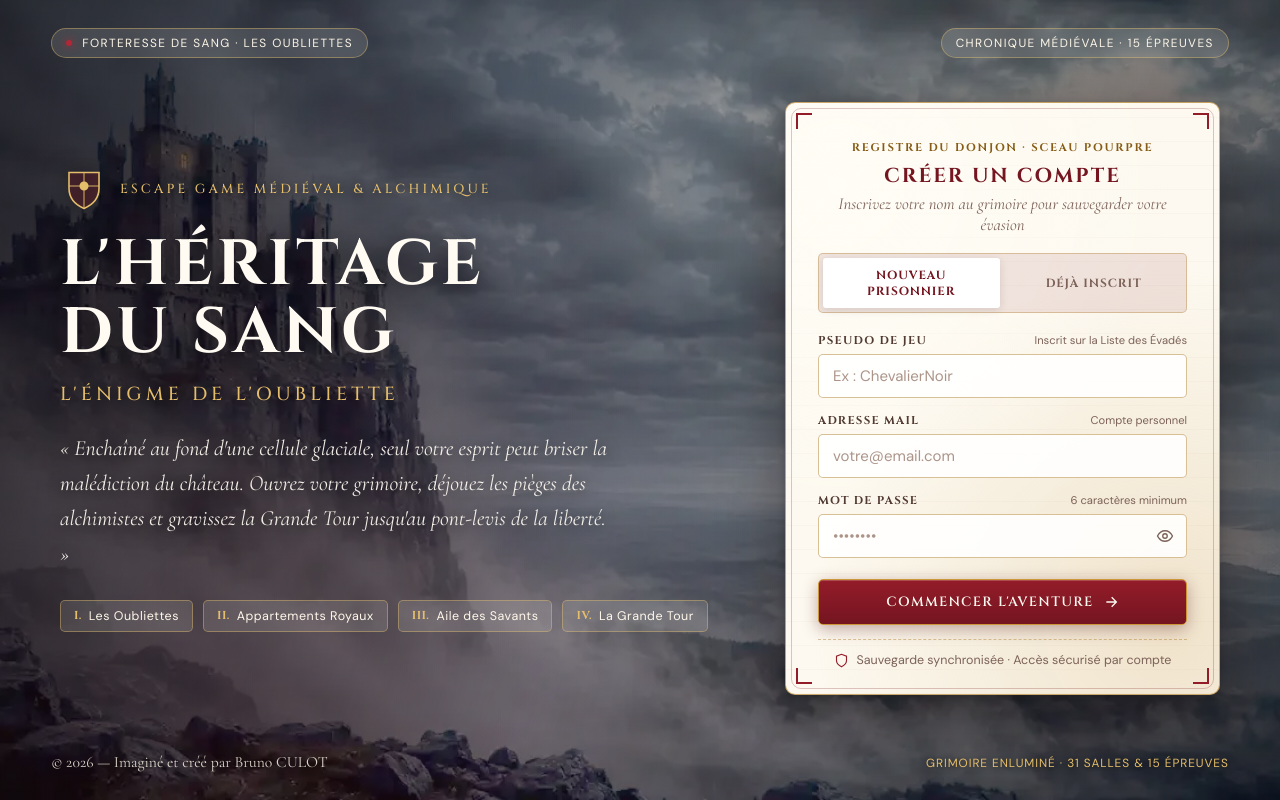
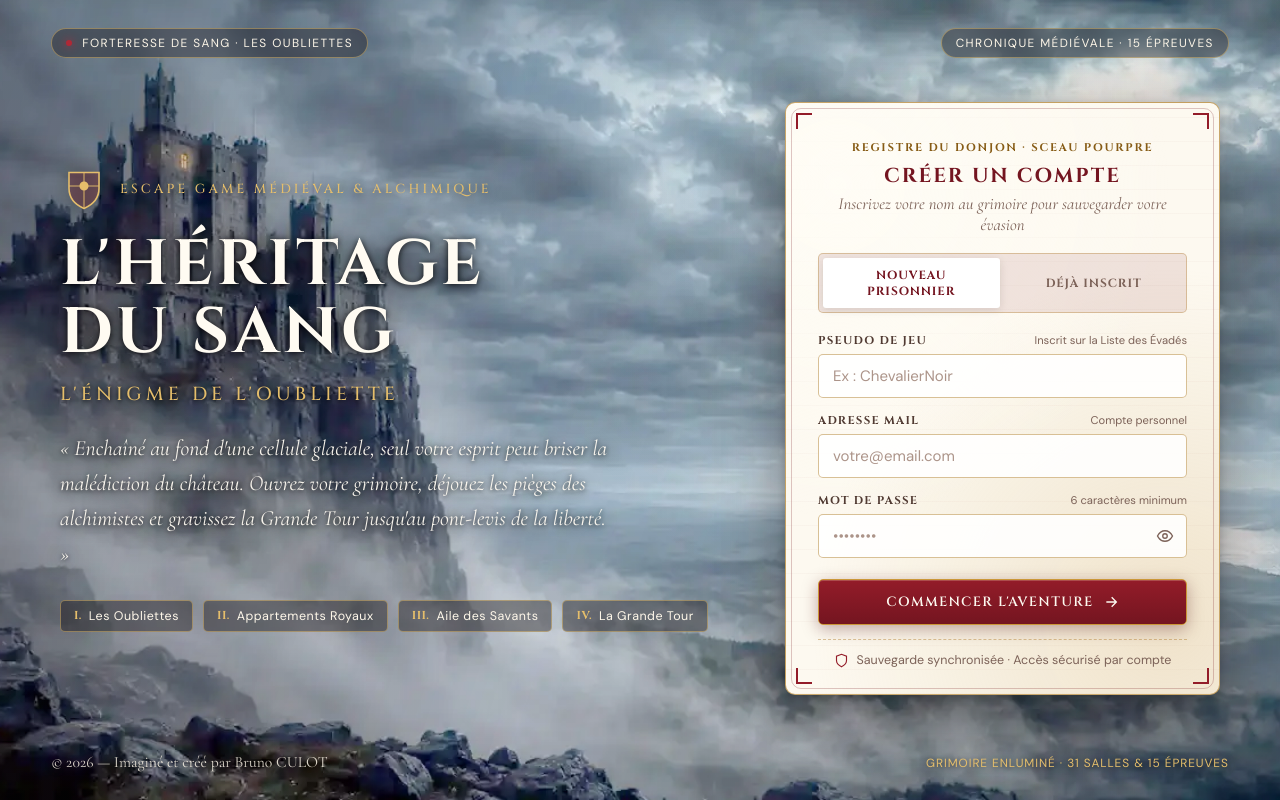
Before and after one commit to Bruno83200/escape-game-chateau, a plain HTML site: page index.html in a window 1280 px wide. Drawn offline with nearby package versions, Linux system fonts and the light colour scheme; no server answers.

Commit message:
Add files via upload

```diff
--- a/css/auth.css
+++ b/css/auth.css
@@ -34,14 +34,13 @@ body.auth-page {
   to { transform: scale(1.08) translate(-1%, -0.8%); }
 }
 
-/* Voile nocturne et reflets pourpres laissant rayonner le château sous la lune */
+/* Léger voile transparent — laisse l'image d'accueil briller pleinement */
 .auth-bg-wash {
   position: fixed;
   inset: 0;
   background:
-    linear-gradient(108deg, rgba(12, 9, 14, 0.78) 0%, rgba(22, 13, 18, 0.42) 50%, rgba(15, 10, 14, 0.62) 100%),
-    radial-gradient(circle at 82% 16%, rgba(229, 190, 107, 0.16), transparent 46%),
-    radial-gradient(circle at 18% 82%, rgba(116, 21, 32, 0.24), transparent 50%);
+    linear-gradient(108deg, rgba(12, 9, 14, 0.28) 0%, rgba(22, 13, 18, 0.04) 48%, rgba(15, 10, 14, 0.14) 100%),
+    radial-gradient(circle at 82% 16%, rgba(229, 190, 107, 0.08), transparent 46%);
   z-index: 1;
 }
 
@@ -60,10 +59,10 @@ body.auth-page {
   align-items: center;
   gap: 10px;
   padding: 6px 14px;
-  background: rgba(253, 249, 240, 0.12);
+  background: rgba(16, 11, 14, 0.36);
   backdrop-filter: blur(8px);
   -webkit-backdrop-filter: blur(8px);
-  border: 1px solid rgba(229, 190, 107, 0.42);
+  border: 1px solid rgba(229, 190, 107, 0.48);
   border-radius: 999px;
   color: #fdf6e8;
   font-size: 0.74rem;
@@ -128,7 +127,7 @@ body.auth-page {
   letter-spacing: 0.06em;
   margin: 0 0 14px;
   color: #fffbf2;
-  text-shadow: 0 6px 28px rgba(8, 4, 6, 0.8);
+  text-shadow: 0 4px 24px rgba(8, 4, 6, 0.92), 0 1px 6px rgba(8, 4, 6, 0.85);
 }
 
 .hero-subtitle {
@@ -137,7 +136,7 @@ body.auth-page {
   letter-spacing: 0.22em;
   color: var(--gold-400);
   margin: 0 0 24px;
-  text-shadow: 0 2px 12px rgba(0, 0, 0, 0.75);
+  text-shadow: 0 2px 14px rgba(0, 0, 0, 0.92), 0 1px 4px rgba(0, 0, 0, 0.8);
 }
 
 .hero-lead {
@@ -145,10 +144,10 @@ body.auth-page {
   font-size: clamp(1.18rem, 1.7vw, 1.4rem);
   line-height: 1.62;
   font-style: italic;
-  color: rgba(253, 249, 240, 0.94);
+  color: rgba(253, 249, 240, 0.96);
   max-width: 560px;
   margin: 0 0 28px;
-  text-shadow: 0 2px 14px rgba(0, 0, 0, 0.7);
+  text-shadow: 0 2px 16px rgba(0, 0, 0, 0.92), 0 1px 5px rgba(0, 0, 0, 0.82);
 }
 
 .hero-zones-preview {
@@ -162,10 +161,10 @@ body.auth-page {
   align-items: center;
   gap: 7px;
   padding: 7px 13px;
-  background: rgba(253, 249, 240, 0.12);
+  background: rgba(16, 11, 14, 0.4);
   backdrop-filter: blur(8px);
   -webkit-backdrop-filter: blur(8px);
-  border: 1px solid rgba(229, 190, 107, 0.42);
+  border: 1px solid rgba(229, 190, 107, 0.48);
   border-radius: var(--radius-sm);
   color: #fff8ea;
   font-size: 0.78rem;
```
